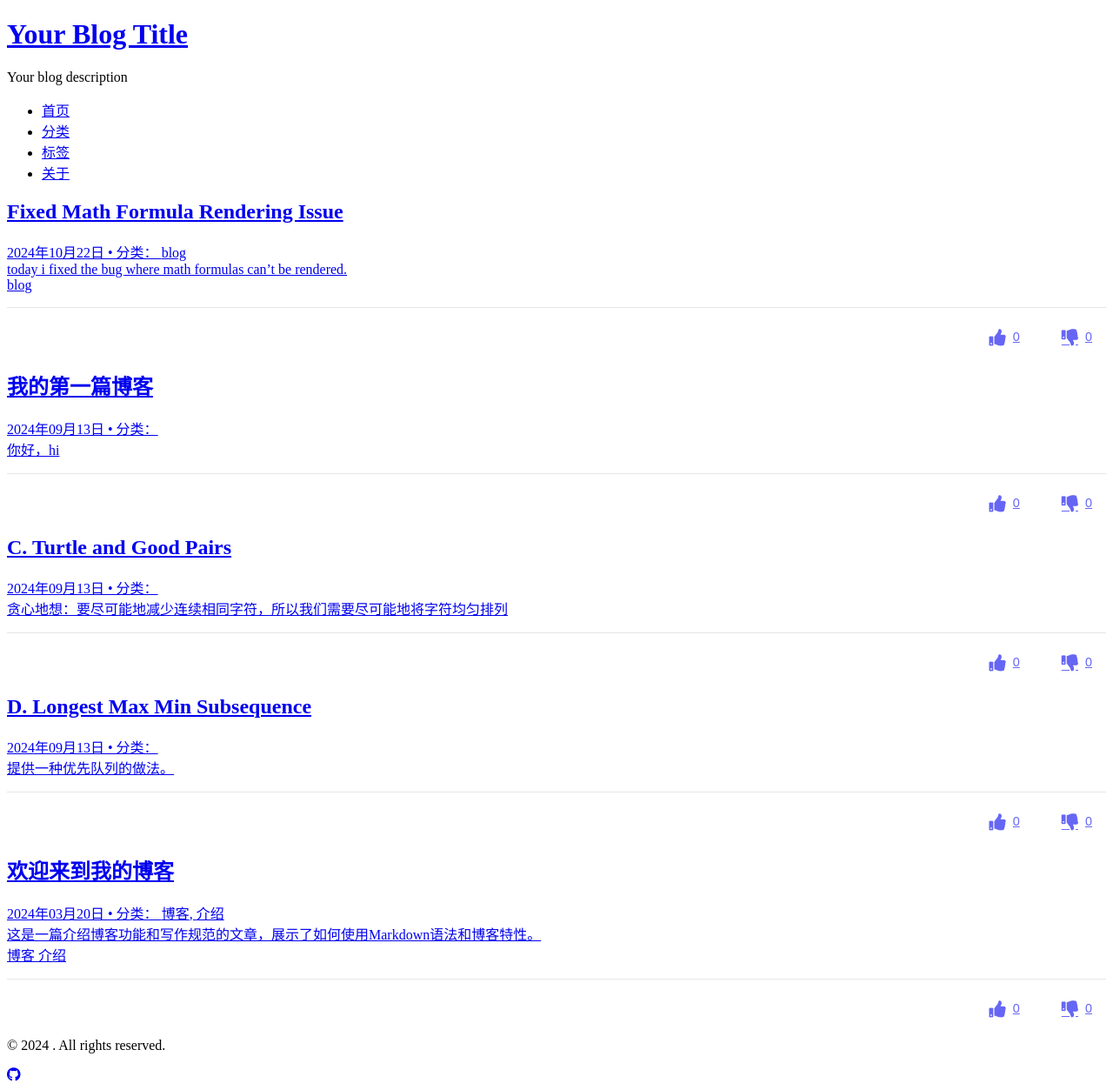
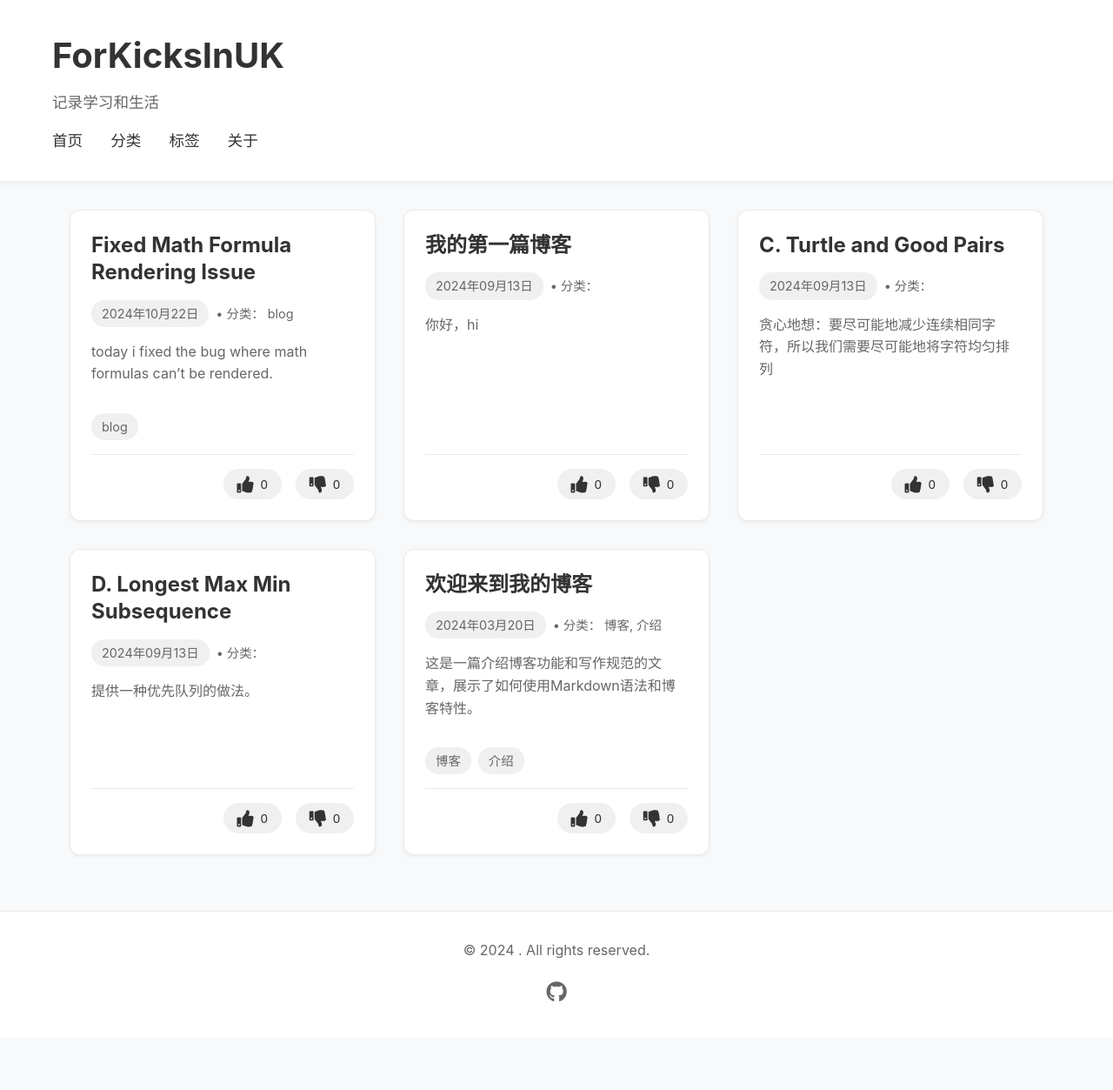
Before and after one commit to forkicksinuk/forkicksinuk.github.io, a Jekyll site: the page built from index.html, in a window 1280 px wide. Shown: the whole page at 87% size. Built offline with Jekyll 4.4.1, drawn with Linux system fonts in a browser that asks for light colours; the list of posts is cut into pages by our own code; after the commit the page ends 1192 px from its top, so only the background shows below that.

Commit message:
fix bugs

```diff
--- a/_config.yml
+++ b/_config.yml
@@ -1,7 +1,7 @@
 # Site settings
-title: Your Blog Title
-description: Your blog description
-author: Your Name
+title: ForKicksInUK
+description: 记录学习和生活
+author: ForKicksInUK
 
 # Build settings
 markdown: kramdown
--- a/assets/css/styles.css
+++ b/assets/css/styles.css
@@ -1,4 +1,166 @@
-/* Keep all existing CSS and add these new styles */
+/* Base styles and CSS variables */
+:root {
+    --primary-color: #3498db;
+    --text-color: #333;
+    --background-color: #f8f9fa;
+    --header-bg: #fff;
+    --border-color: #eaeaea;
+    --link-color: #2980b9;
+    --link-hover-color: #3498db;
+    --card-bg: #fff;
+}
+
+/* Reset and base styles */
+* {
+    margin: 0;
+    padding: 0;
+    box-sizing: border-box;
+}
+
+body {
+    font-family: -apple-system, BlinkMacSystemFont, "Segoe UI", Roboto, "Helvetica Neue", Arial, sans-serif;
+    line-height: 1.6;
+    color: var(--text-color);
+    background-color: var(--background-color);
+}
+
+.container {
+    max-width: 1200px;
+    margin: 0 auto;
+    padding: 0 20px;
+}
+
+/* Header styles */
+.site-header {
+    background-color: var(--header-bg);
+    padding: 2rem 0;
+    margin-bottom: 2rem;
+    border-bottom: 1px solid var(--border-color);
+    box-shadow: 0 2px 4px rgba(0,0,0,0.05);
+}
+
+.site-title {
+    font-size: 2.5rem;
+    margin-bottom: 0.5rem;
+}
+
+.site-title a {
+    color: var(--text-color);
+    text-decoration: none;
+    font-weight: bold;
+}
+
+.site-description {
+    color: #666;
+    font-size: 1.1rem;
+}
+
+/* Navigation */
+.site-nav {
+    margin-top: 1rem;
+}
+
+.site-nav ul {
+    list-style: none;
+    display: flex;
+    gap: 2rem;
+}
+
+.site-nav a {
+    color: var(--text-color);
+    text-decoration: none;
+    font-weight: 500;
+    transition: color 0.3s ease;
+    font-size: 1.1rem;
+}
+
+.site-nav a:hover {
+    color: var(--link-hover-color);
+}
+
+/* Posts grid */
+.posts-grid {
+    display: grid;
+    grid-template-columns: repeat(auto-fill, minmax(300px, 1fr));
+    gap: 2rem;
+    margin: 2rem 0;
+}
+
+.post-card {
+    background: var(--card-bg);
+    border: 1px solid var(--border-color);
+    border-radius: 12px;
+    padding: 1.5rem;
+    transition: all 0.3s ease;
+    height: 100%;
+    display: flex;
+    flex-direction: column;
+    box-shadow: 0 2px 4px rgba(0,0,0,0.05);
+}
+
+.post-card:hover {
+    transform: translateY(-5px);
+    box-shadow: 0 5px 15px rgba(0,0,0,0.1);
+}
+
+.post-card-link {
+    text-decoration: none;
+    color: inherit;
+    height: 100%;
+}
+
+.post-title {
+    font-size: 1.5rem;
+    margin-bottom: 1rem;
+    color: var(--text-color);
+    line-height: 1.3;
+}
+
+.post-meta {
+    font-size: 0.9rem;
+    color: #666;
+    margin-bottom: 1rem;
+    display: flex;
+    align-items: center;
+    gap: 0.5rem;
+    flex-wrap: wrap;
+}
+
+.post-meta time {
+    background: #f0f0f0;
+    padding: 0.25rem 0.75rem;
+    border-radius: 15px;
+}
+
+.post-excerpt {
+    color: #666;
+    margin-bottom: 1rem;
+    flex-grow: 1;
+    font-size: 1rem;
+    line-height: 1.6;
+}
+
+.post-categories-links {
+    display: flex;
+    flex-wrap: wrap;
+    gap: 0.5rem;
+    margin-top: auto;
+    padding-top: 1rem;
+}
+
+.category-link {
+    background: #f0f0f0;
+    padding: 0.25rem 0.75rem;
+    border-radius: 15px;
+    font-size: 0.9rem;
+    color: #666;
+    transition: all 0.3s ease;
+}
+
+.category-link:hover {
+    background: var(--primary-color);
+    color: white;
+}
 
 /* Post Interactions */
 .post-interactions {
@@ -7,7 +169,7 @@
     gap: 1rem;
     margin-top: 1rem;
     padding-top: 1rem;
-    border-top: 1px solid rgba(0, 0, 0, 0.1);
+    border-top: 1px solid var(--border-color);
 }
 
 .interaction-btn {
@@ -16,31 +178,21 @@
     gap: 0.5rem;
     padding: 0.5rem 1rem;
     border: none;
-    background: rgba(255, 255, 255, 0.1);
-    backdrop-filter: blur(5px);
+    background: #f0f0f0;
     border-radius: 20px;
     cursor: pointer;
     transition: all 0.3s ease;
     color: var(--text-color);
-    opacity: 0.6;
 }
 
 .interaction-btn:hover {
-    background: rgba(255, 255, 255, 0.2);
+    background: #e0e0e0;
     transform: translateY(-2px);
 }
 
 .interaction-btn.active {
-    opacity: 1;
-    background: rgba(52, 152, 219, 0.2);
-}
-
-.like-btn.active {
-    color: #2ecc71;
-}
-
-.dislike-btn.active {
-    color: #e74c3c;
+    background: var(--primary-color);
+    color: white;
 }
 
 .like-btn i, .dislike-btn i {
@@ -52,18 +204,119 @@
     font-weight: 500;
 }
 
-/* Dark mode support for interaction buttons */
-.dark-mode .interaction-btn {
-    background: rgba(255, 255, 255, 0.05);
-    color: var(--text-color);
+/* Pagination */
+.pagination {
+    display: flex;
+    justify-content: center;
+    align-items: center;
+    gap: 1rem;
+    margin: 2rem 0;
 }
 
-.dark-mode .interaction-btn:hover {
-    background: rgba(255, 255, 255, 0.1);
+.pagination a {
+    color: var(--link-color);
+    text-decoration: none;
+    padding: 0.5rem 1rem;
+    border: 1px solid var(--border-color);
+    border-radius: 8px;
+    transition: all 0.3s ease;
+    background: var(--card-bg);
 }
 
-.dark-mode .interaction-btn.active {
-    background: rgba(52, 152, 219, 0.3);
+.pagination a:hover {
+    background: var(--link-color);
+    color: white;
 }
 
-/* Keep all other existing CSS unchanged */
+.page-number {
+    color: #666;
+    font-size: 0.95rem;
+}
+
+/* Footer */
+.site-footer {
+    background-color: var(--header-bg);
+    padding: 2rem 0;
+    margin-top: 4rem;
+    border-top: 1px solid var(--border-color);
+}
+
+.copyright {
+    text-align: center;
+    color: #666;
+}
+
+.social-links {
+    display: flex;
+    justify-content: center;
+    gap: 1rem;
+    margin-top: 1rem;
+}
+
+.social-links a {
+    color: #666;
+    font-size: 1.5rem;
+    transition: color 0.3s ease;
+}
+
+.social-links a:hover {
+    color: var(--link-hover-color);
+}
+
+/* Back to top button */
+#back-to-top {
+    position: fixed;
+    bottom: 20px;
+    right: 20px;
+    background: var(--primary-color);
+    color: white;
+    width: 40px;
+    height: 40px;
+    border-radius: 50%;
+    border: none;
+    cursor: pointer;
+    display: none;
+    align-items: center;
+    justify-content: center;
+    transition: all 0.3s ease;
+    box-shadow: 0 2px 5px rgba(0,0,0,0.2);
+}
+
+#back-to-top:hover {
+    background: var(--link-hover-color);
+    transform: translateY(-2px);
+}
+
+/* Responsive design */
+@media (max-width: 768px) {
+    .site-nav ul {
+        flex-direction: column;
+        gap: 1rem;
+    }
+
+    .posts-grid {
+        grid-template-columns: 1fr;
+    }
+
+    .site-title {
+        font-size: 2rem;
+    }
+
+    .container {
+        padding: 0 15px;
+    }
+
+    .post-meta {
+        flex-direction: column;
+        align-items: flex-start;
+    }
+}
+
+/* Print styles */
+@media print {
+    .site-nav,
+    .post-interactions,
+    #back-to-top {
+        display: none;
+    }
+}
```
Also changed, not shown: 7 other files.
